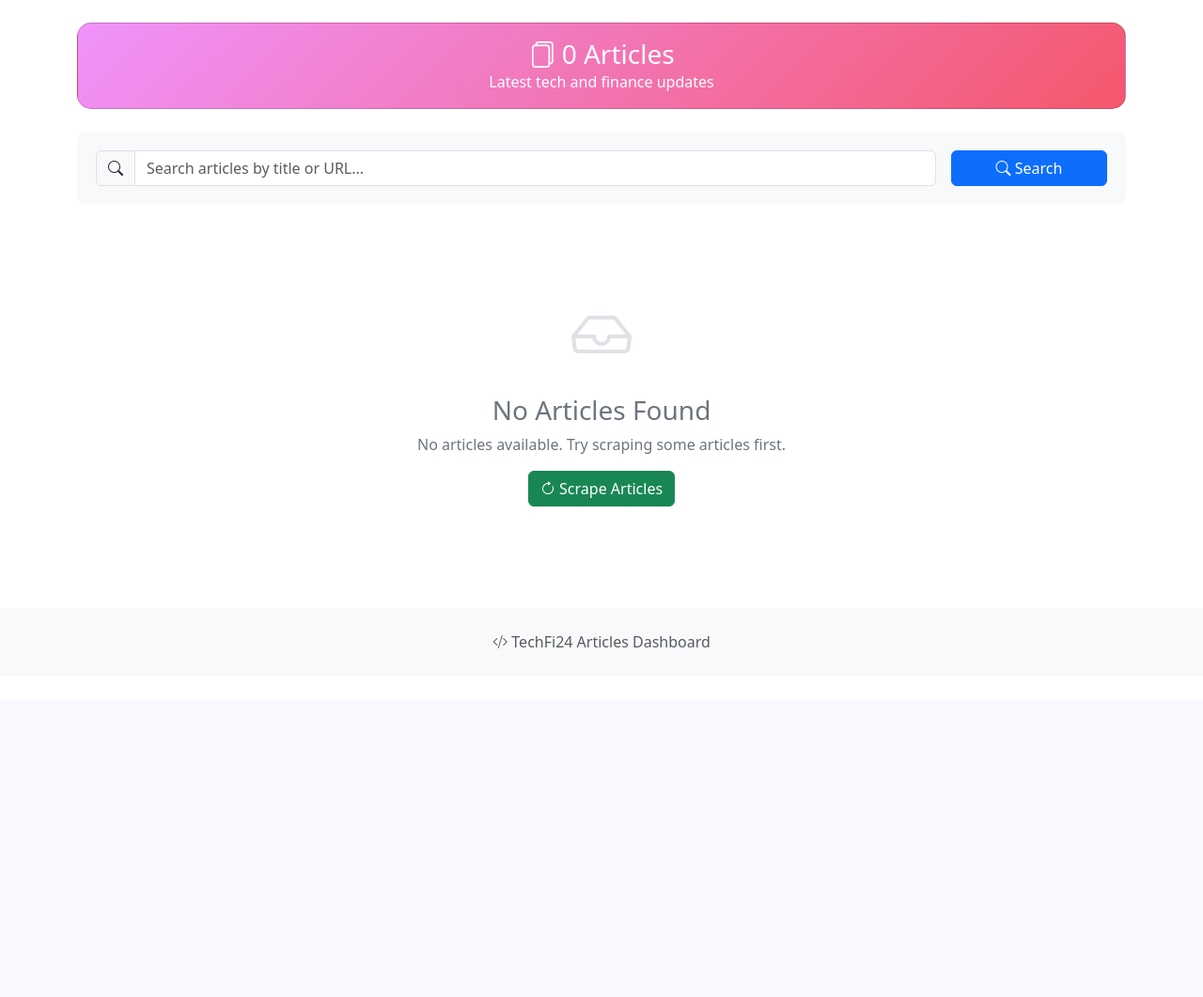
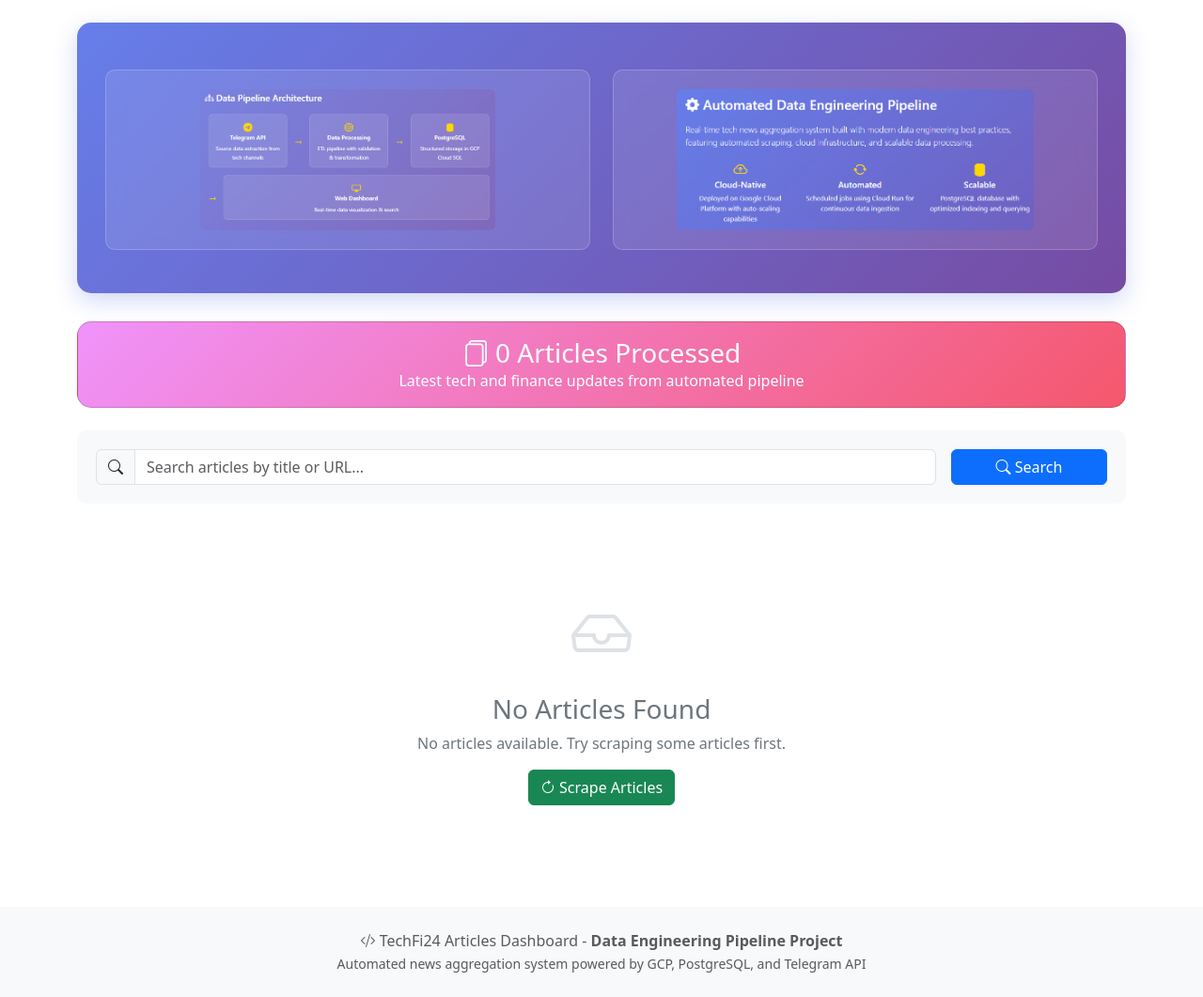
Before and after one commit to AbdessamadTzn/ByteFi24, a Flask app: page / in a window 1280 px wide. Shown: the part 56-1117 px from the top of the page at 94% size. Before the commit the page ends 746 px from the top, so only its background shows below. Run offline with Flask 3, Linux system fonts and the light colour scheme; data that the repository does not hold is empty; some libraries are stand-ins or nearby versions.

Commit message:
Frontend Updates

```diff
--- a/techfi24/templates/index.html
+++ b/techfi24/templates/index.html
@@ -3,7 +3,7 @@
   <head>
     <meta charset="UTF-8" />
     <meta name="viewport" content="width=device-width, initial-scale=1.0" />
-    <title>TechFi24 Articles</title>
+    <title>TechFi24 Articles - Data Engineering Pipeline</title>
     <!-- Bootstrap CSS -->
     <link
       href="https://cdnjs.cloudflare.com/ajax/libs/bootstrap/5.3.0/css/bootstrap.min.css"
@@ -72,6 +72,70 @@
         color: white;
         border-radius: 15px;
       }
+      .tech-badge {
+        background: linear-gradient(45deg, #667eea, #764ba2);
+        color: white;
+        padding: 0.5rem 1rem;
+        border-radius: 20px;
+        font-size: 0.9rem;
+        margin: 0.2rem;
+        display: inline-block;
+        transition: transform 0.2s ease;
+      }
+      .tech-badge:hover {
+        transform: scale(1.05);
+      }
+      .project-description {
+        background: linear-gradient(135deg, #667eea 0%, #764ba2 100%);
+        color: white;
+        border-radius: 15px;
+        padding: 30px;
+        margin-bottom: 30px;
+        box-shadow: 0 8px 25px rgba(102, 126, 234, 0.3);
+      }
+      .architecture-card {
+        background: rgba(255, 255, 255, 0.1);
+        border: 1px solid rgba(255, 255, 255, 0.2);
+        border-radius: 10px;
+        padding: 20px;
+        margin-top: 20px;
+        backdrop-filter: blur(10px);
+      }
+      .feature-icon {
+        font-size: 2rem;
+        color: #ffd700;
+        margin-bottom: 15px;
+      }
+      .pipeline-flow {
+        display: flex;
+        justify-content: space-between;
+        align-items: center;
+        flex-wrap: wrap;
+        margin-top: 20px;
+      }
+      .pipeline-step {
+        flex: 1;
+        min-width: 200px;
+        text-align: center;
+        padding: 15px;
+        margin: 10px;
+        background: rgba(255, 255, 255, 0.1);
+        border-radius: 10px;
+        border: 1px solid rgba(255, 255, 255, 0.2);
+      }
+      .pipeline-arrow {
+        font-size: 1.5rem;
+        color: #ffd700;
+        margin: 0 10px;
+      }
+      @media (max-width: 768px) {
+        .pipeline-flow {
+          flex-direction: column;
+        }
+        .pipeline-arrow {
+          transform: rotate(90deg);
+        }
+      }
     </style>
   </head>
   <body>
@@ -125,15 +189,43 @@
     </nav>
 
     <div class="container mt-4">
+      <!-- Project Description Section -->
+      <div class="project-description">
+        <div class="row">
+          <div class="col-md-6 mb-3">
+            <div class="architecture-card text-center">
+              <img
+                src="static/archi.png"
+                alt="Pipeline Overview"
+                class="img-fluid rounded"
+                style="max-height: 150px"
+              />
+            </div>
+          </div>
+          <div class="col-md-6 mb-3">
+            <div class="architecture-card text-center">
+              <img
+                src="static/description.png"
+                alt="Architecture Diagram"
+                class="img-fluid rounded"
+                style="max-height: 150px"
+              />
+            </div>
+          </div>
+        </div>
+      </div>
+
       <!-- Stats Card -->
       <div class="row mb-4">
         <div class="col-md-12">
           <div class="card stats-card">
             <div class="card-body text-center">
               <h3 class="card-title mb-0">
-                <i class="bi bi-files"></i> {{ total_count }} Articles
+                <i class="bi bi-files"></i> {{ total_count }} Articles Processed
               </h3>
-              <p class="card-text">Latest tech and finance updates</p>
+              <p class="card-text">
+                Latest tech and finance updates from automated pipeline
+              </p>
             </div>
           </div>
         </div>
@@ -276,8 +368,13 @@
     <footer class="mt-5 py-4 bg-light">
       <div class="container text-center">
         <p class="text-muted mb-0">
-          <i class="bi bi-code-slash"></i> TechFi24 Articles Dashboard
+          <i class="bi bi-code-slash"></i> TechFi24 Articles Dashboard -
+          <strong>Data Engineering Pipeline Project</strong>
         </p>
+        <small class="text-muted">
+          Automated news aggregation system powered by GCP, PostgreSQL, and
+          Telegram API
+        </small>
       </div>
     </footer>
 
```
Also changed, not shown: techfi24/static/archi.png (added), techfi24/static/description.png (added).
